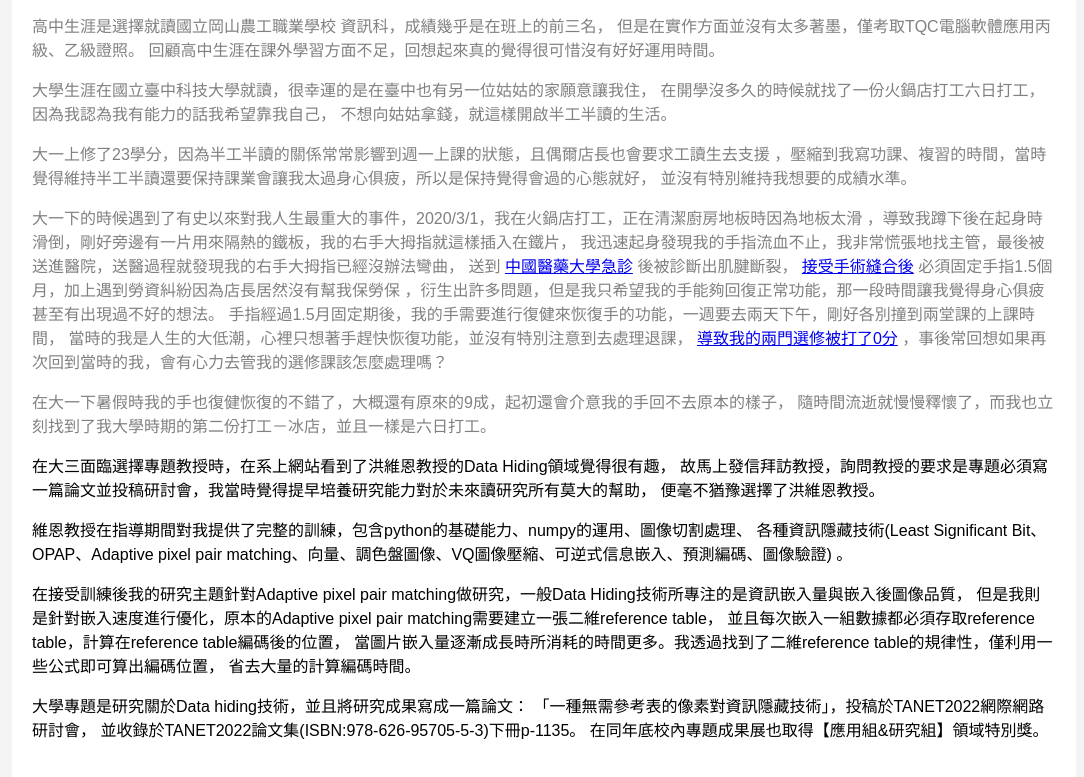
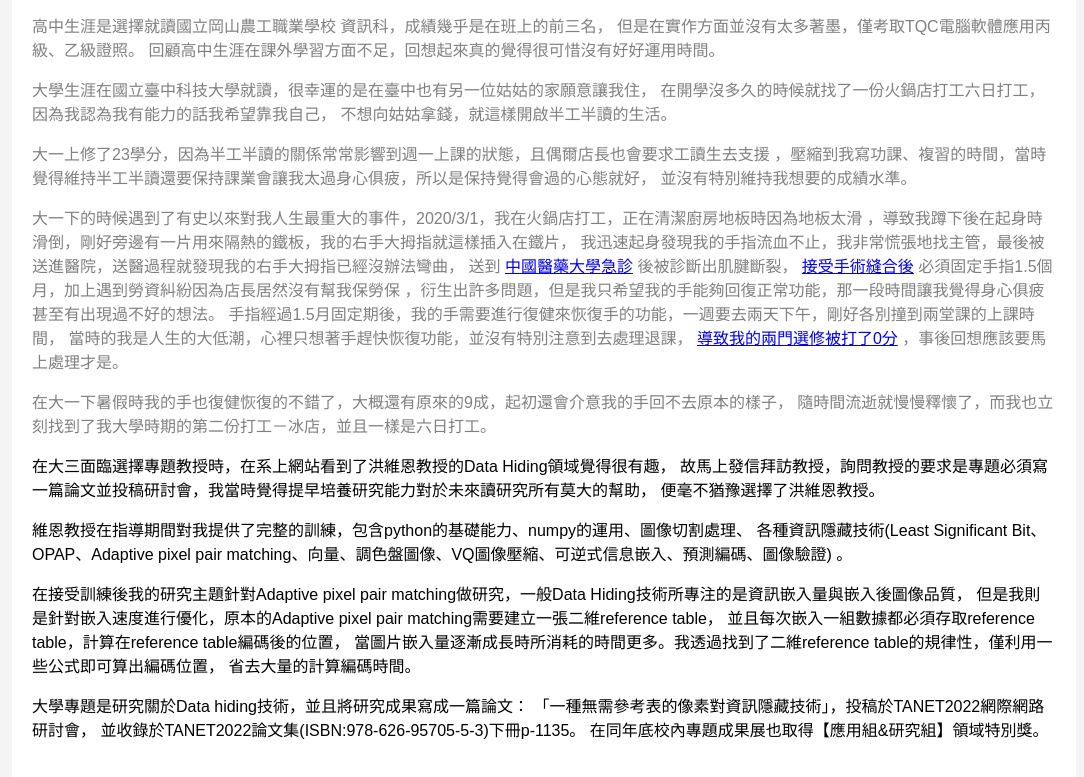
Before and after one commit to never2000/my-website, a plain HTML site: page index.html in a window 1280 px wide. Shown: the part 1003-1780 px from the top of the page, without its empty margins (96-1180 px from the left). Drawn offline with Linux system fonts and the light colour scheme.

Commit message:
修改用詞

```diff
--- a/index.html
+++ b/index.html
@@ -207,7 +207,7 @@
         </div>
         </span>
         <span style="color:gray">
-            ，事後常回想如果再次回到當時的我，會有心力去管我的選修課該怎麼處理嗎？
+            ，事後回想應該要馬上處理才是。
         </span>
 
 
```
